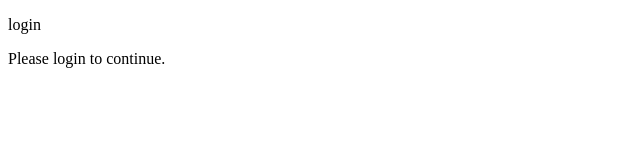
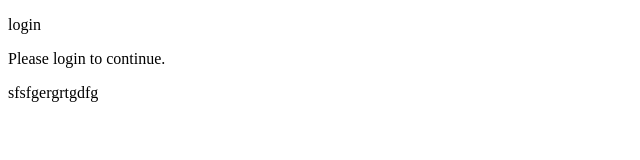
Before and after one commit to ved-vaghasiya/Codinggita-git, a plain HTML site: page login.html in a window 1280 px wide. Shown: the whole page, without its empty margins (0-640 px from the left). Drawn offline with Linux system fonts and the light colour scheme.

Commit message:
ved vaghasiya

```diff
--- a/login.html
+++ b/login.html
@@ -8,5 +8,6 @@
 <body>
     <p>login</p>
     <p>Please login to continue.</p>
+    <p>sfsfgergrtgdfg</p>
 </body>
 </html>
```
Also changed, not shown: 1 other file.
